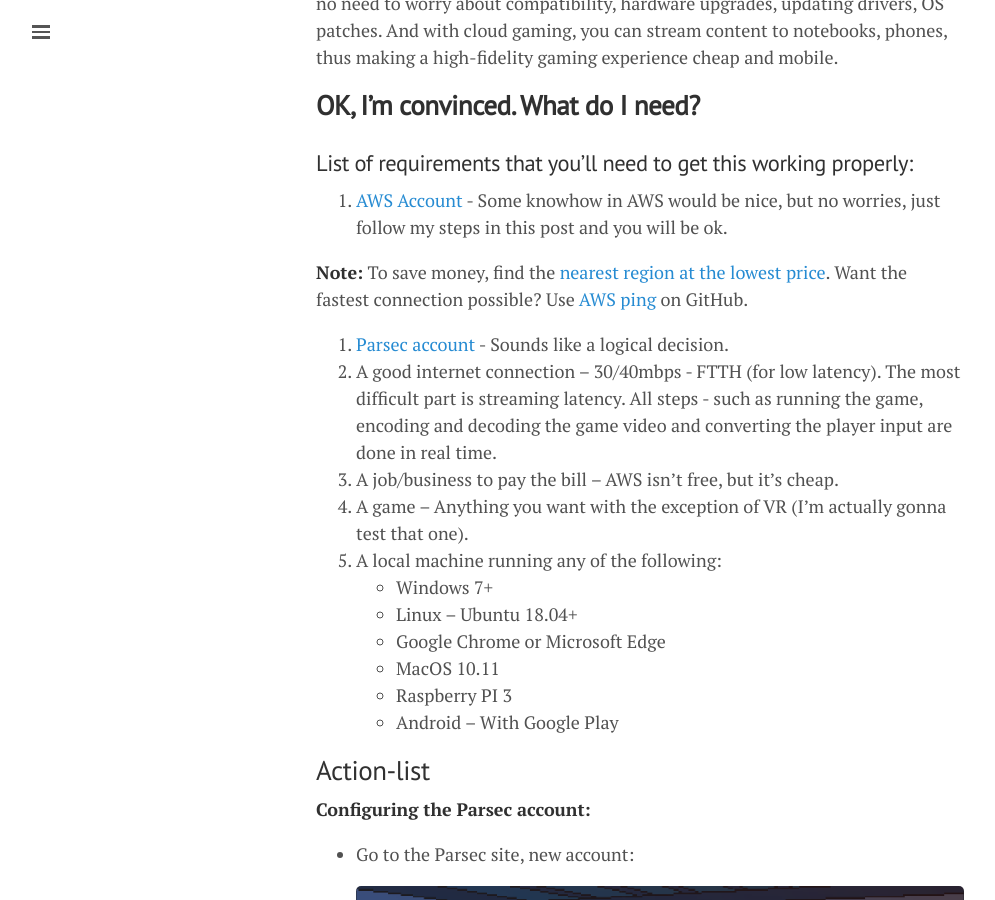
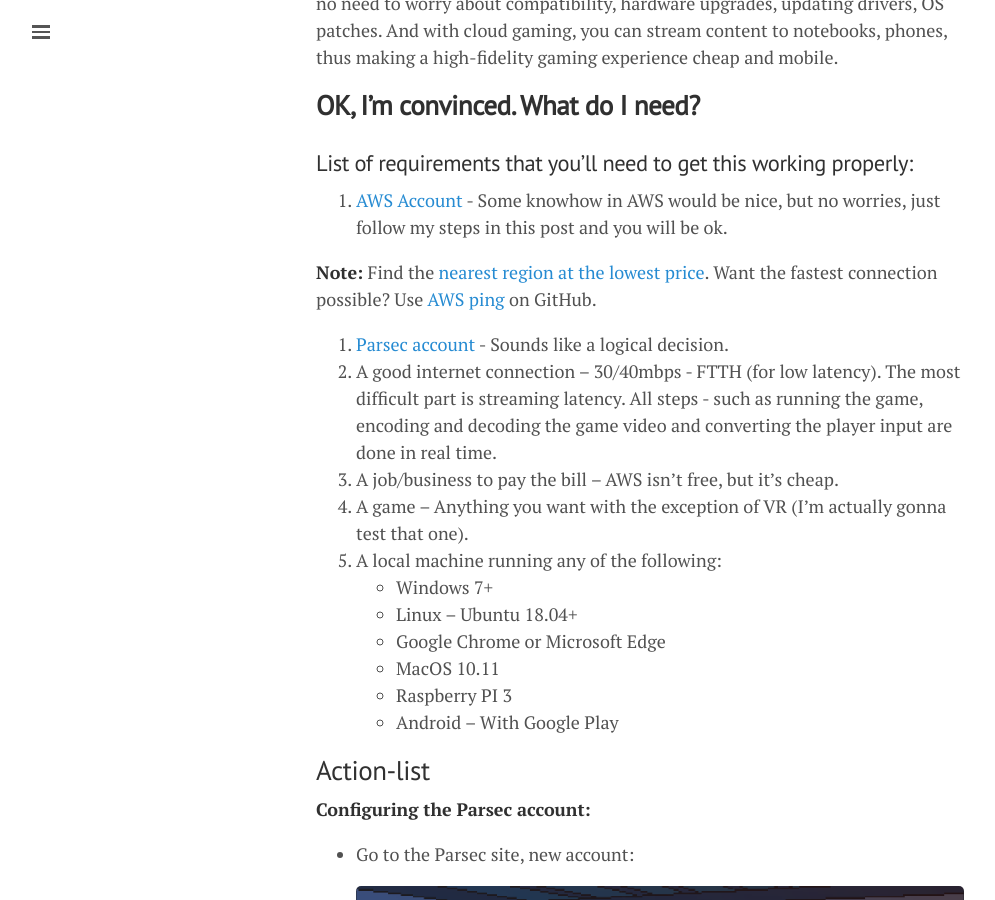
Before and after one commit to lgeurts/lgeurts.github.io, a Jekyll site: the page built from _posts/2021-11-02-aws-high-performance-cloud-gaming.md, in a window 1280 px wide and 900 px high, scrolled down 674 px. Shown: the whole window, without its empty margins (0-995 px from the left). Built offline with Jekyll 4.4.1, drawn with Linux system fonts in a browser that asks for light colours; nearby versions of some CDN libraries; comment, search, counter and statistics services are not loaded.

Commit message:
Update 2021-11-02-aws-high-performance-cloud-gaming.md

```diff
--- a/_posts/2021-11-02-aws-high-performance-cloud-gaming.md
+++ b/_posts/2021-11-02-aws-high-performance-cloud-gaming.md
@@ -23,7 +23,7 @@
 
 1. [AWS Account](https://aws.amazon.com/premiumsupport/knowledge-center/create-and-activate-aws-account/) - Some knowhow in AWS would be nice, but no worries, just follow my steps in this post and you will be ok.
 
-**Note:** To save money, find the [nearest region at the lowest price](https://openupthecloud.com/find-aws-region-closest/). Want the fastest connection possible? Use [AWS ping](https://github.com/ekalinin/awsping) on GitHub.
+**Note:** Find the [nearest region at the lowest price](https://openupthecloud.com/find-aws-region-closest/). Want the fastest connection possible? Use [AWS ping](https://github.com/ekalinin/awsping) on GitHub.
 2. [Parsec account](https://parsec.app/) - Sounds like a logical decision.
 3. A good internet connection – 30/40mbps - FTTH (for low latency). The most difficult part is streaming latency. All steps - such as running the game, encoding and decoding the game video and converting the player input are done in real time.
 4. A job/business to pay the bill – AWS isn’t free, but it’s cheap.
```
